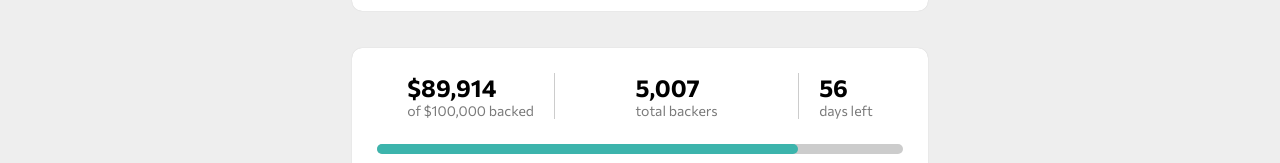
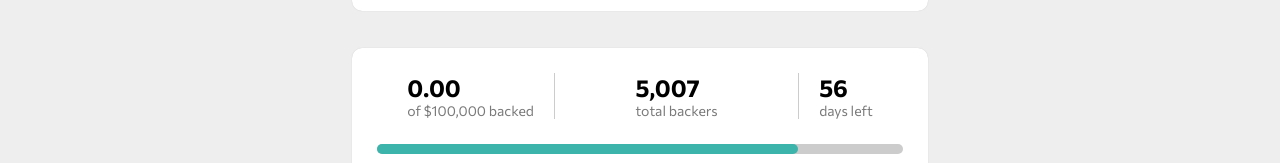
Before and after one commit to FelipePinha/Projeto-Crowdfund, a React (Vite) app: page / in a window 1280 px wide. Shown: the part 462-625 px from the top of the page. Built offline with nearby package versions, Linux system fonts and the light colour scheme.

Commit message:
create pledgesContext

```diff
--- a/src/App.jsx
+++ b/src/App.jsx
@@ -9,11 +9,13 @@ import { Buttons } from "./components/UpperCard/TopCardButtons/Buttons/Buttons"
 import { InfoCard } from "./components/BacksData/InfoCard/InfoCard"
 import { InfoContainer } from "./components/BacksData/InfoContainer/InfoContainer"
 import { PledgesCard } from "./components/Pledges/PledgesCard/PledgesCard"
+import { PledgesProvider } from "./context/PledgesContext"
 
 function App() {
 
   return (
     <>
+      <PledgesProvider>
         <GlobalStyle />
         <Banner>
           <NavBar />
@@ -32,6 +34,7 @@ function App() {
 
           <PledgesCard />
         </Container>
+      </PledgesProvider>
     </>
   )
 }
--- a/src/components/BacksData/InfoContainer/InfoContainer.jsx
+++ b/src/components/BacksData/InfoContainer/InfoContainer.jsx
@@ -1,12 +1,16 @@
 import { Info } from "../Info/Info";
 import { ProgressionBar } from "../ProgressionBar/ProgressionBar";
+import { useContext } from "react";
+import { PledgesContext } from "../../../context/PledgesContext";
 import * as C from './InfoContainer.styles'
 
 export function InfoContainer() {
+    const { pledgeTotalValue } = useContext(PledgesContext)
+
     return (
         <>
             <C.Container>
-                <Info title='$89,914' subTitle='of $100,000 backed'/>
+                <Info title={pledgeTotalValue.toFixed(2)} subTitle='of $100,000 backed'/>
                 <Info title='5,007' subTitle='total backers'/>
                 <Info title='56' subTitle='days left'/>
             </C.Container>
--- a/src/components/Popups/PledgeModal/PledgeModal.jsx
+++ b/src/components/Popups/PledgeModal/PledgeModal.jsx
@@ -4,9 +4,12 @@ import { FaDollarSign } from 'react-icons/fa'
 import { Overlay } from '../PopupsStyles/Overlay'
 import { useState } from 'react'
 import { GratitudeModal } from '../GratitudeModal/GratitudeModal'
+import { useContext } from 'react'
+import { PledgesContext } from '../../../context/PledgesContext'
 
 
 export function PledgeModal({ modalIsOpen, title, description, initialValue, handleToggleModal }) {
+    const {sumPledgeTotalValue} = useContext(PledgesContext)
     const [value, setValue] = useState(initialValue)
     const [error, setError] = useState(false)
     const [gratitudeModalIsOpen, setGratitudeModalisOpen] = useState(false)
@@ -22,6 +25,7 @@ export function PledgeModal({ modalIsOpen, title, description, initialValue, han
             return
         }
 
+        sumPledgeTotalValue(value)
         handleToggleModal()
         GratitudeModalToggle()
     }
@@ -39,6 +43,7 @@ export function PledgeModal({ modalIsOpen, title, description, initialValue, han
                         <C.InputWrapper error={error}>
                             <input
                                 min={initialValue}
+                                step=".01"
                                 value={value}
                                 type="number"
                                 onChange={e => {setValue(e.target.value), setError(false)}}
--- /dev/null
+++ b/src/context/PledgesContext.jsx
@@ -0,0 +1,18 @@
+import { useState } from "react";
+import { createContext } from "react";
+
+export const PledgesContext = createContext()
+
+export function PledgesProvider({ children }) {
+    const [pledgeTotalValue, setPledgeTotalValue] = useState(0)
+
+    function sumPledgeTotalValue(value) {
+        setPledgeTotalValue(prev => Number(prev) + Number(value))
+    }
+
+    return (
+        <PledgesContext.Provider value={{pledgeTotalValue, sumPledgeTotalValue}}>
+            {children}
+        </PledgesContext.Provider>
+    )
+}
```
Lines whose indentation alone changed are shown as unchanged.
